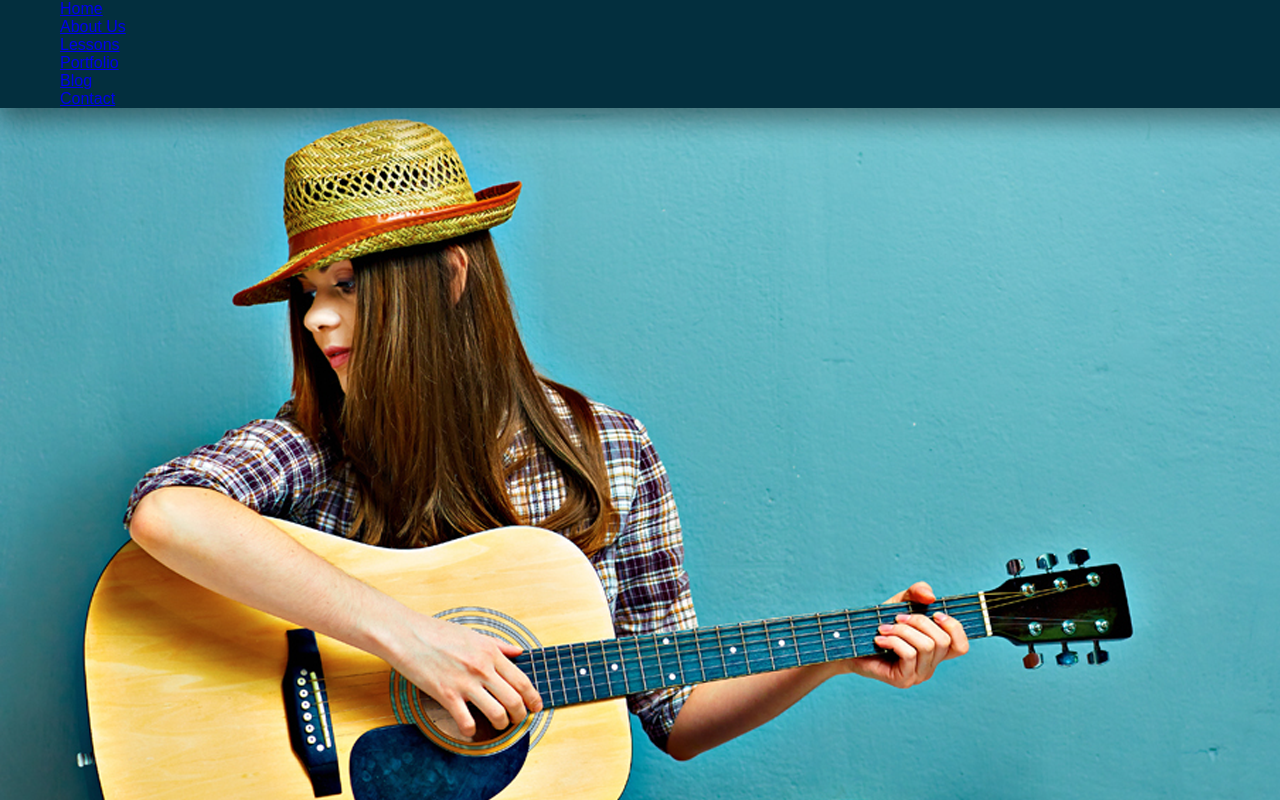
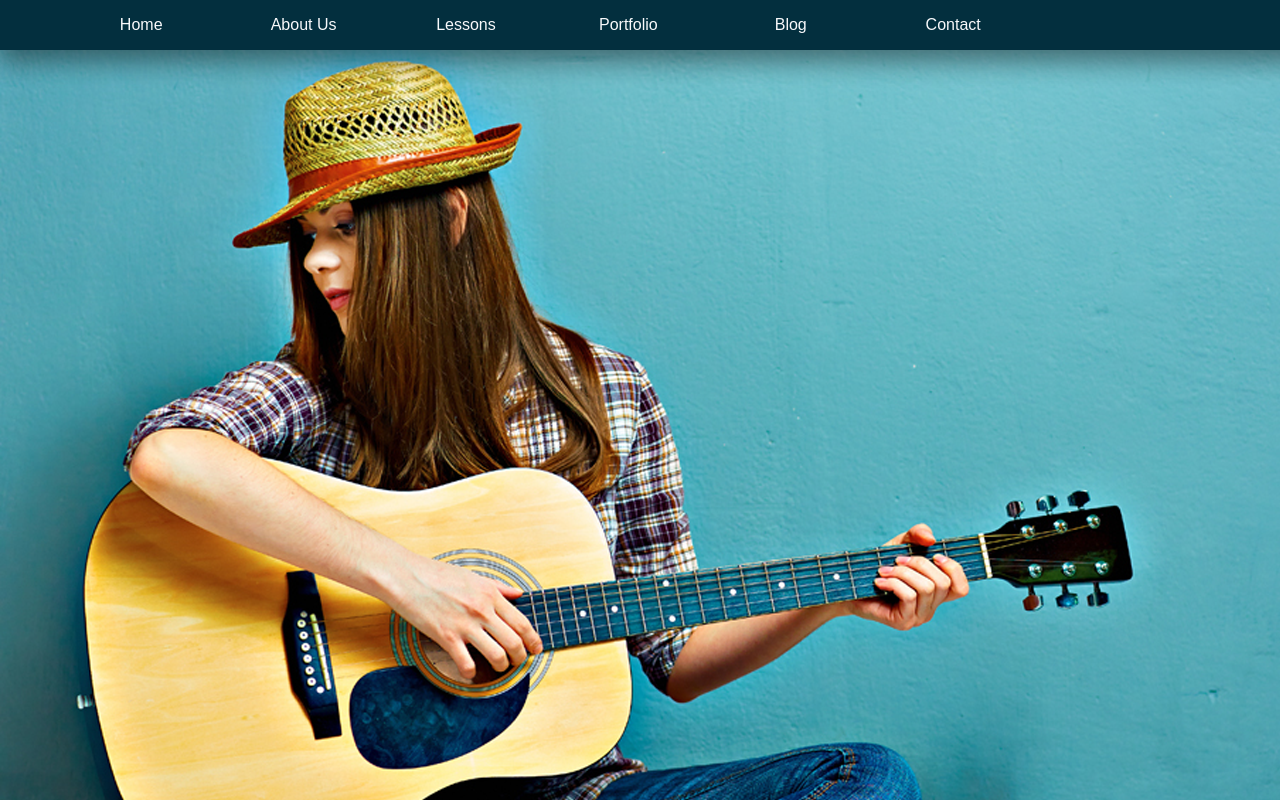
Before and after one commit to CRBroughton/sass-net-ninja, a Vue app: page / in a window 1280 px wide. Shown: the top 800 px of the page. Built offline with nearby package versions, Linux system fonts and the light colour scheme.

Commit message:
added nested styling for main-nav added variable for a-href color

```diff
--- a/src/components/TheHeader.vue
+++ b/src/components/TheHeader.vue
@@ -37,5 +37,24 @@ export default defineComponent({
 <style scoped lang="scss">
 #main-nav {
   background: $deepBlue;
+  ul {
+    width: 100%;
+  }
+  li {
+    float: left;
+    width: 14%;
+  }
+  a {
+    color: $offWhite;
+    text-decoration: none;
+    padding: 16px;
+    display: block;
+    text-align: center;
+  }
+}
+#main-nav ul:after {
+  content: "";
+  display: block;
+  clear: both;
 }
 </style>
--- a/src/styles/_variables.scss
+++ b/src/styles/_variables.scss
@@ -1,2 +1,3 @@
 $deepBlue: #032f3e;
+$offWhite: #f8f9fb;
 $sectionHeading: 24px;
```
